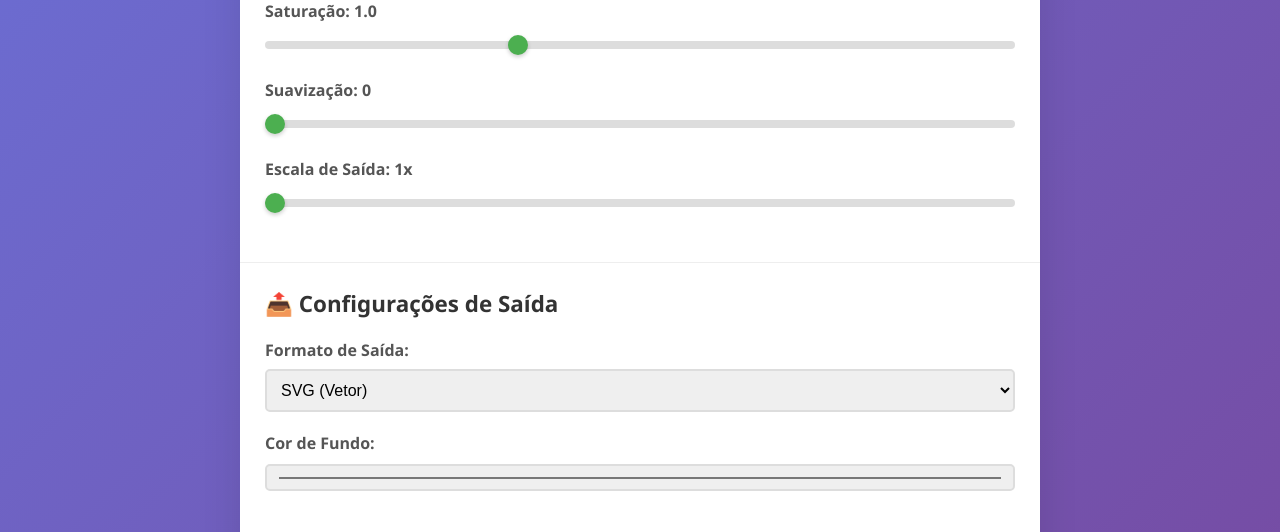
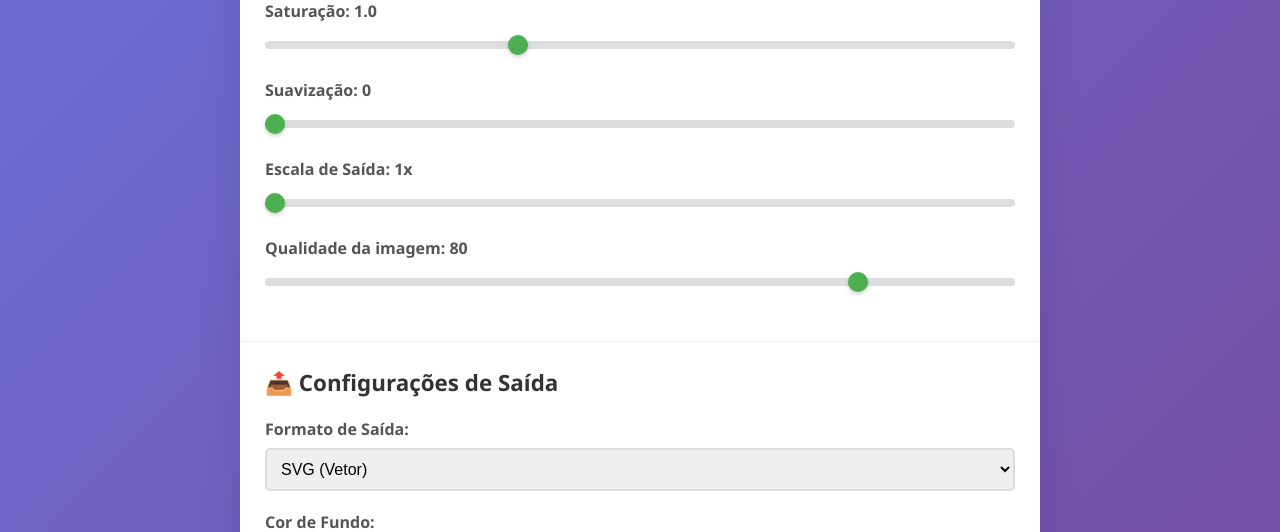
Before and after one commit to jakelino/vetorizador, a Flask app: page / in a window 1280 px wide. Shown: the part 1147-1679 px from the top of the page. Run offline with Flask 3, Linux system fonts and the light colour scheme.

Commit message:
Update index.html

```diff
--- a/templates/index.html
+++ b/templates/index.html
@@ -84,6 +84,11 @@
                     <label for="scale">Escala de Saída: <span id="scaleValue">1</span>x</label>
                     <input type="range" name="scale" id="scale" min="1" max="5" value="1">
                 </div>
+
+                <div class="slider-group">
+                    <label for="quality">Qualidade da imagem: <span id="qualityValue">80</span></label>
+                    <input type="range" name="quality" id="quality" min="1" max="100" value="80">
+                </div>
             </div>
 
             <!-- Configurações de Saída -->
@@ -96,7 +101,8 @@
                         <option value="svg">SVG (Vetor)</option>
                         <option value="png">PNG (Raster)</option>
                         <option value="jpg">JPG (Raster)</option>
-                        <option value="pdf">PDF (Vetor)</option>
+                        <option value="webp">WebP (Raster)</option>
+                        <option value="bmp">BMP (Raster)</option>
                     </select>
                 </div>
 
```
